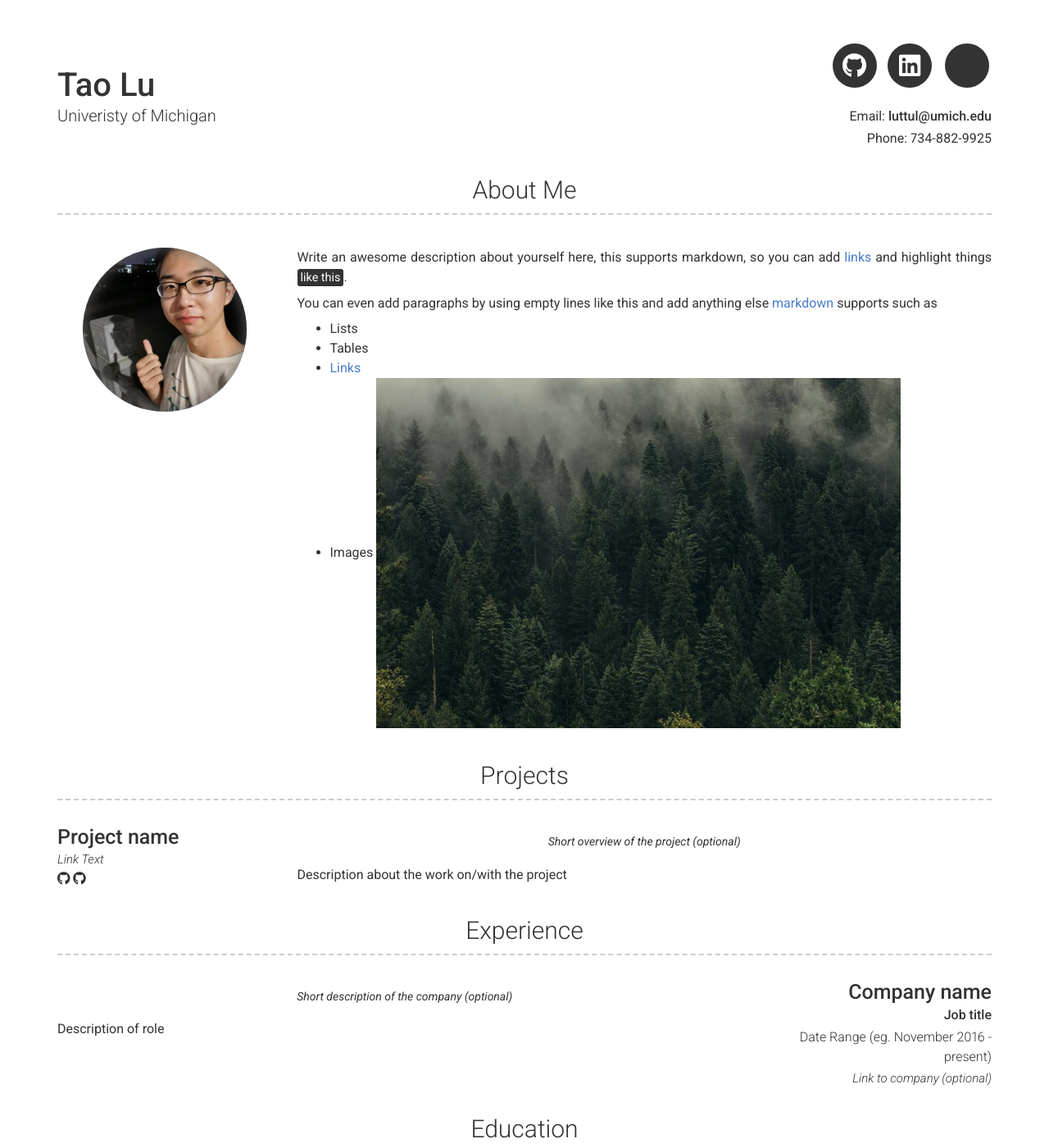
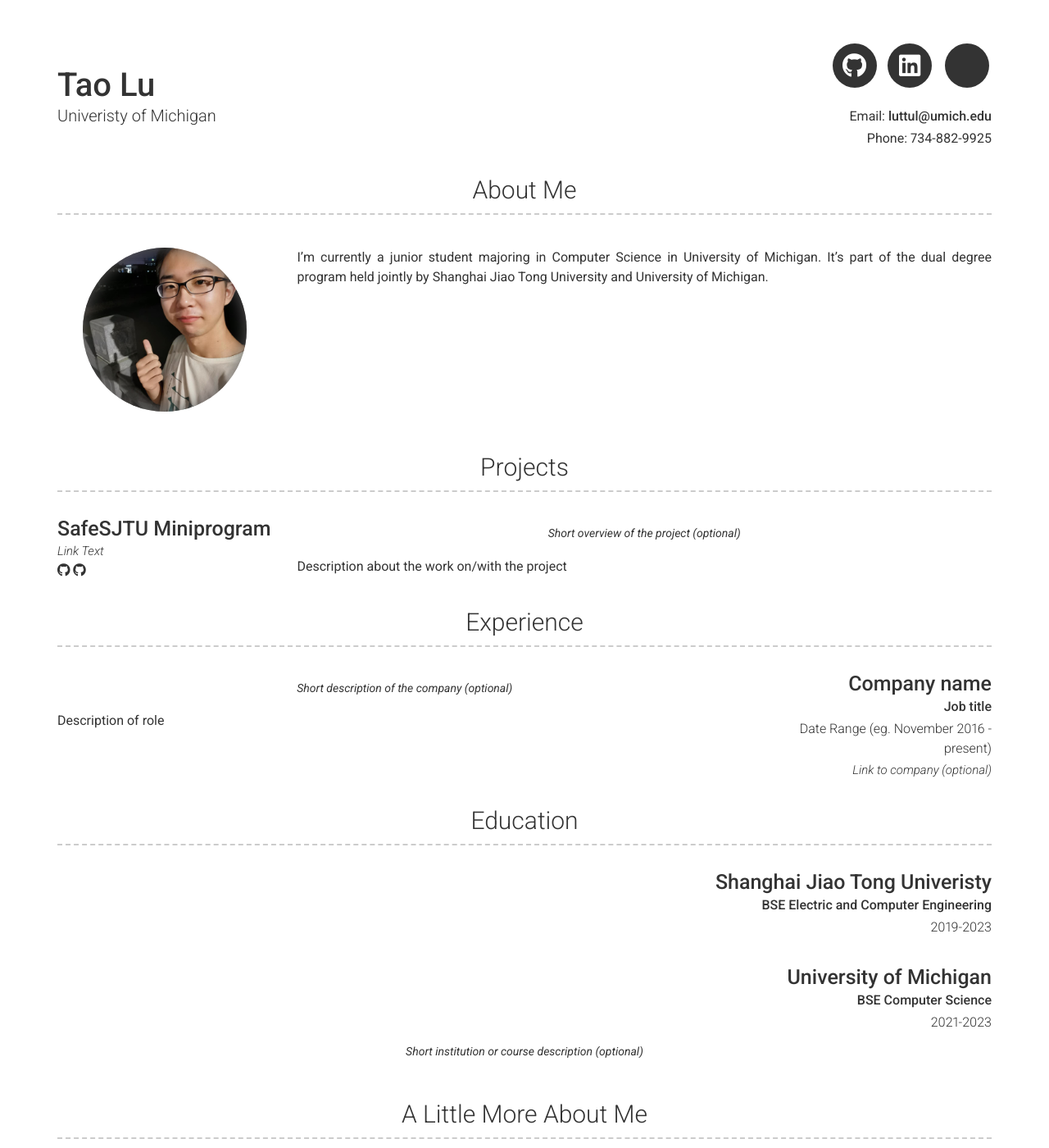
Before and after one commit to ISTHATDISTANCE/isthatdistance.github.io, a Jekyll site: the page built from index.md, in a window 1280 px wide and 1400 px high. Shown: the whole window at 82% size. Built offline with Jekyll 4.4.1, drawn with Linux system fonts in a browser that asks for light colours; nearby versions of some CDN libraries.

Commit message:
change about me

```diff
--- a/_config.yml
+++ b/_config.yml
@@ -51,21 +51,25 @@ additional_links:
 # About Section
 # about_title: About Me (Use this to override about section title)
 about_profile_image: images/profile.jpg
-about_content: | # this will include new lines to allow paragraphs
-  Write an awesome description about yourself here, this supports markdown, so you can add [links](http://foobar.com) and highlight things <mark>like this</mark>.
+about_content: |
+    I'm currently a junior student majoring in Computer Science in University of Michigan. It's part of the dual degree program held jointly by Shanghai Jiao Tong University and University of Michigan.
 
-  You can even add paragraphs by using empty lines like this and add anything else [markdown](https://www.markdownguide.org/getting-started#what-is-markdown) supports such as
-    - Lists
-    - Tables
-    - <a href="google.com">Links</a>
-    - Images ![alt text](/images/landscape-trees.jpg "Trees")
+
+# about_content: | # this will include new lines to allow paragraphs
+#   Write an awesome description about yourself here, this supports markdown, so you can add [links](http://foobar.com) and highlight things <mark>like this</mark>.
+
+#   You can even add paragraphs by using empty lines like this and add anything else [markdown](https://www.markdownguide.org/getting-started#what-is-markdown) supports such as
+#     - Lists
+#     - Tables
+#     - <a href="google.com">Links</a>
+#     - Images ![alt text](/images/landscape-trees.jpg "Trees")
 
 content:
   - title: Projects # Title for the section
     layout: list # Type of content section (list/text)
     content:
       - layout: left
-        title: Project name
+        title: SafeSJTU Miniprogram
         link: Link to project (eg. sproogen.github.io/modern-resume-theme)(optional)
         link_text: Link Text
         additional_links:
```
